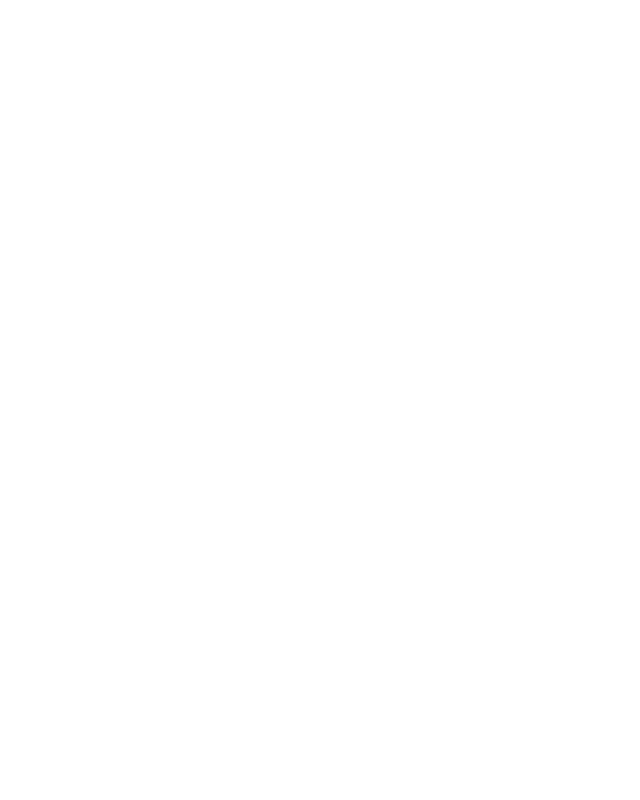
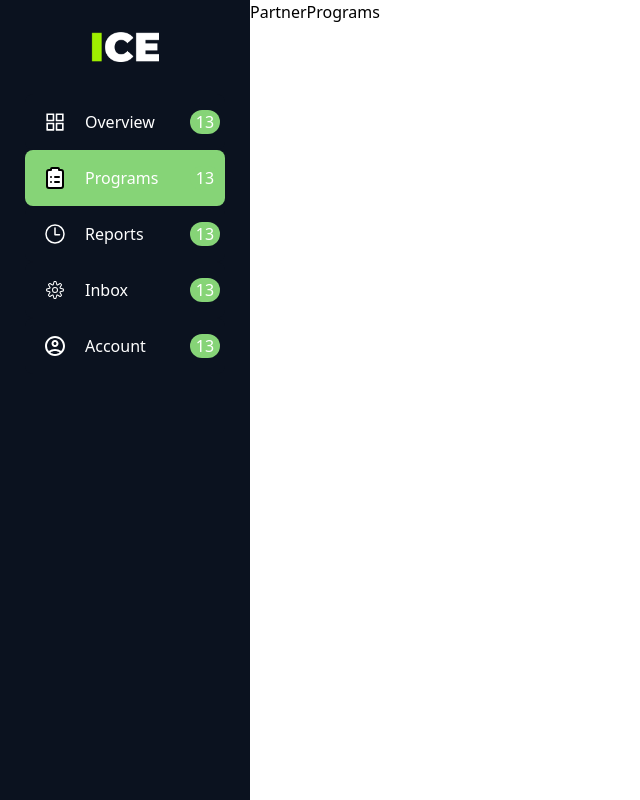
Before and after one commit to dinh-namle/ICE-INT3306-8, a React (Vite) app in the folder frontend/: page /partner/programs in a window 1280 px wide. Before the commit this address had no page. Shown: the whole page, without its empty margins (0-640 px from the left). Built offline with nearby package versions, Linux system fonts and the light colour scheme.

Commit message:
add partner programs

```diff
--- a/frontend/src/App.tsx
+++ b/frontend/src/App.tsx
@@ -1,6 +1,6 @@
 import { Routes, Route } from 'react-router-dom';
 import './App.css'
-import { Admin, AdminNotification, Home, Programs, LeaderBoard, SubmitReport, Profile, AdminPrograms, AdminAccounts, AdminReports, AdminSettings, Login, PartnerInbox, PartnerOverview, ResearchRegister, Reward, Hacktivity, PaymentHistory } from './pages';
+import { Admin, AdminNotification, Home, Programs, LeaderBoard, SubmitReport, Profile, AdminPrograms, AdminAccounts, AdminReports, AdminSettings, Login, PartnerInbox, PartnerOverview, ResearchRegister, Reward, Hacktivity, PaymentHistory, PartnerPrograms } from './pages';
 import AdminLayout from './layouts/AdminLayout';
 import MainLayout from './layouts/MainLayout';
 import HomeLayout from './layouts/HomeLayout';
@@ -46,6 +46,7 @@
           <Route path='/partner/inbox' element={<PartnerInbox />}/>
           <Route path='/partner/overview' element={<PartnerOverview />}/>
           <Route path='/partner/paymenthistory' element={<PaymentHistory />}/>
+          <Route path='/partner/programs' element={<PartnerPrograms />}/>
         </Route>
 
       </Routes>
--- /dev/null
+++ b/frontend/src/pages/Partner/PartnerPrograms.tsx
@@ -0,0 +1,9 @@
+import React from 'react'
+
+const PartnerPrograms: React.FC = () => {
+  return (
+    <div>PartnerPrograms</div>
+  )
+}
+
+export default PartnerPrograms
--- a/frontend/src/pages/Partner/index.ts
+++ b/frontend/src/pages/Partner/index.ts
@@ -1,3 +1,4 @@
 export {default as PartnerInbox} from './PartnerInbox'
 export {default as PartnerOverview} from './PartnerOverview'
 export {default as PaymentHistory} from './PaymentHistory'
+export {default as PartnerPrograms} from './PartnerPrograms'
```
